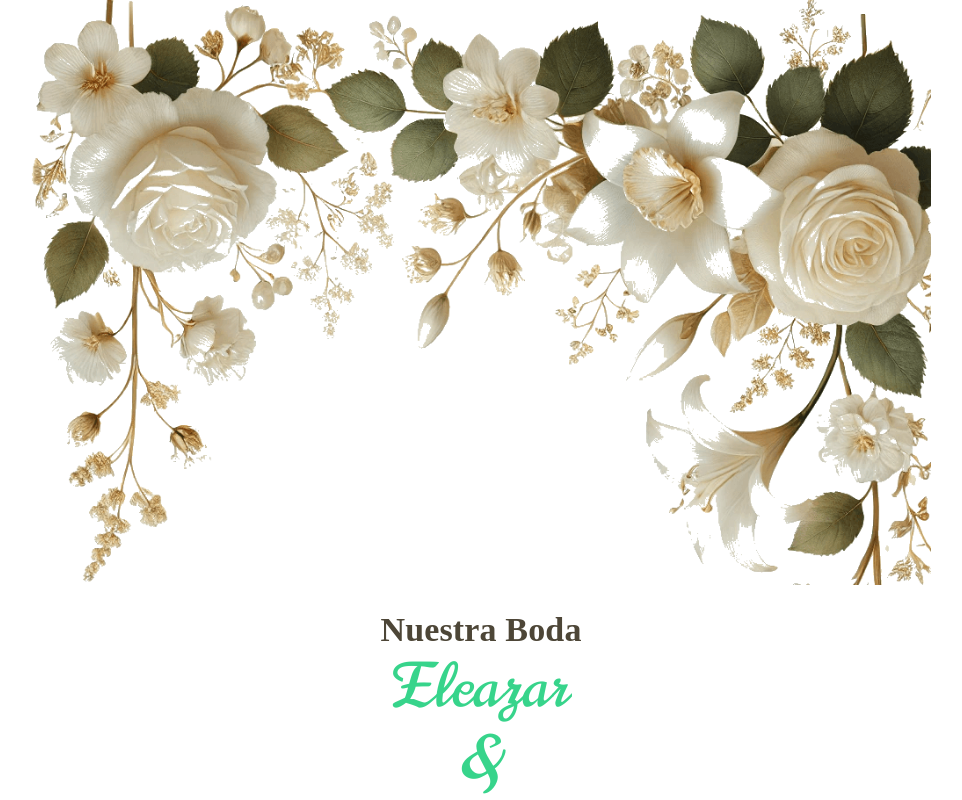
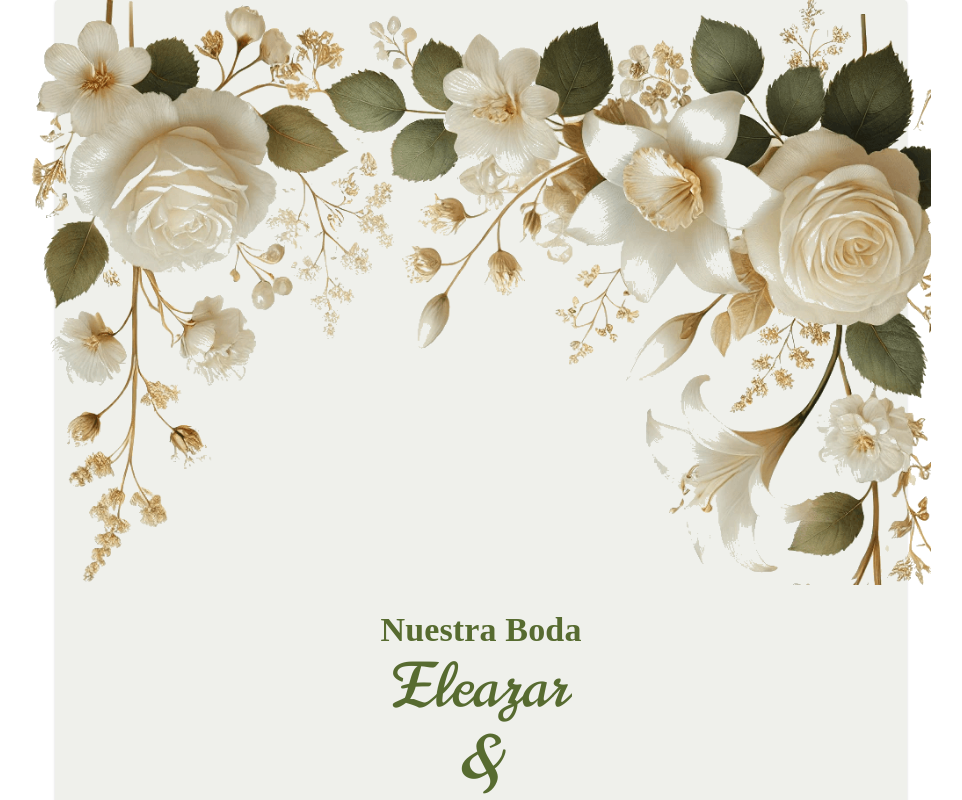
Before and after one commit to kenny-patrick/boda-ey, a React (Vite) app: page / in a window 1280 px wide. Shown: the top 800 px of the page, without its empty margins (159-1121 px from the left). Built offline with nearby package versions, Linux system fonts and the light colour scheme; a web font is replaced by a local one.

Commit message:
adjusted color scheme

```diff
--- a/src/App.tsx
+++ b/src/App.tsx
@@ -12,9 +12,10 @@ import BibleVerse from "./components/BibleVerse";
 import Border from "./components/Border";
 import Audio from "./components/Audio";
 import Message from "./components/Message";
+import Paper from "@mui/material/Paper";
 
 export default function App() {
-  const mainText = "#d4af37";
+  const mainText = "#576b30";
   const bodyText = "#4d4637";
 
   const customFontTheme = createTheme({
@@ -30,6 +31,10 @@ export default function App() {
         main: "#3f50b5",
         dark: "#002884",
         contrastText: "#fff"
+      },
+      background: {
+        default: "#fff",
+        paper: "#eff0eb"
       }
     },
     typography: {
@@ -66,8 +71,9 @@ export default function App() {
   });
 
   return (
-    <Container maxWidth="sm" sx={{ paddingBottom: "36px" }}>
+    <Container maxWidth="md" sx={{ paddingBottom: "36px" }}>
       <ThemeProvider theme={customFontTheme}>
+        <Paper>
           <Border imgSrc={"/boda-ey/img/border/floral_top.png"} />
           <Intro />
           <Audio />
@@ -78,6 +84,7 @@ export default function App() {
           <Photos />
           <Message />
           <Border imgSrc={"/boda-ey/img/border/floral_bottom.png"} />
+        </Paper>
       </ThemeProvider>
     </Container>
   );
--- a/src/components/Intro.tsx
+++ b/src/components/Intro.tsx
@@ -6,12 +6,12 @@ export default function Intro() {
       fontFamily: ["Playfair Display Variable", "serif"].join(","),
       h4: {
         fontWeight: 600,
-        color: "#4d4637"
+        color: "#576b30"
       }
     }
   });
 
-  const mainText = "#37d48bff";
+  const mainText = "#576b30";
   const namesFont = createTheme({
     typography: {
       fontFamily: ["Norican", "sans-serif"].join(","),
--- a/src/components/Timer.tsx
+++ b/src/components/Timer.tsx
@@ -8,7 +8,7 @@ import {
 import Countdown, { CountdownRendererFn } from "react-countdown";
 
 export default function Timer() {
-  const mainText = "#d4af37";
+  const mainText = "#576b30";
   const countdownTheme = createTheme({
     typography: {
       fontFamily: ["Playfair Display Variable", "serif"].join(","),
```
Also changed, not shown: src/components/Audio.tsx (+1 -6 lines). Lines whose indentation alone changed are shown as unchanged.
